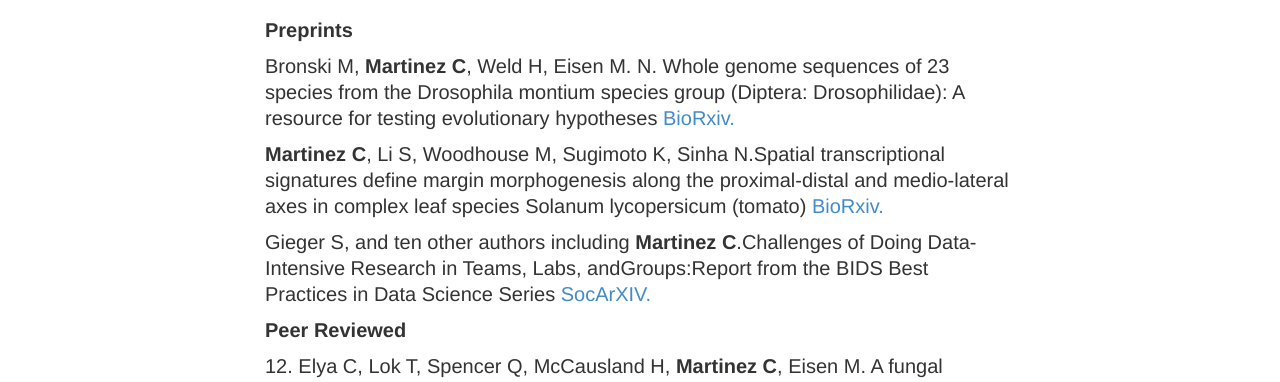
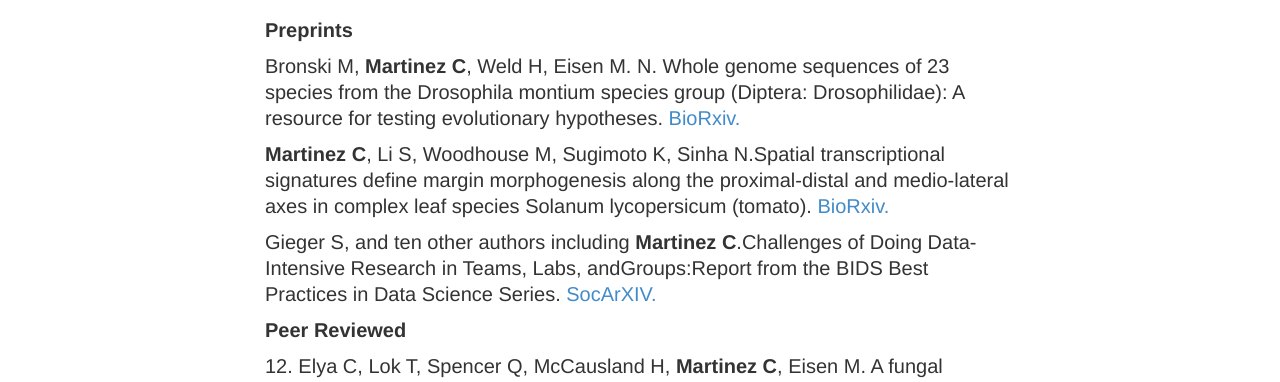
Before and after one commit to iamciera/creports, a Jekyll site: the page built from cv/index.html, in a window 1280 px wide and 900 px high, scrolled down 789 px. Shown: the part 205-587 px from the top of the window. Built offline with Jekyll 4.4.1, drawn with Linux system fonts in a browser that asks for light colours; nearby versions of some CDN libraries.

Commit message:
added periods

```diff
--- a/cv/index.html
+++ b/cv/index.html
@@ -51,11 +51,11 @@ layout: default
 
 				<p><strong>Preprints</strong></p>
 
-				<p>Bronski M, <strong>Martinez C</strong>, Weld H, Eisen M. N. Whole genome sequences of 23 species from the Drosophila montium species group (Diptera: Drosophilidae): A resource for testing evolutionary hypotheses<a href="https://www.biorxiv.org/content/10.1101/861005v1.full"> BioRxiv. </a></p>
+				<p>Bronski M, <strong>Martinez C</strong>, Weld H, Eisen M. N. Whole genome sequences of 23 species from the Drosophila montium species group (Diptera: Drosophilidae): A resource for testing evolutionary hypotheses.<a href="https://www.biorxiv.org/content/10.1101/861005v1.full"> BioRxiv. </a></p>
 
-				<p><strong>Martinez C</strong>, Li S, Woodhouse M, Sugimoto K, Sinha N.Spatial transcriptional signatures define margin morphogenesis along the proximal-distal and medio-lateral axes in complex leaf species Solanum lycopersicum (tomato)<a href="https://www.biorxiv.org/content/10.1101/772228v1"> BioRxiv. </a></p>
+				<p><strong>Martinez C</strong>, Li S, Woodhouse M, Sugimoto K, Sinha N.Spatial transcriptional signatures define margin morphogenesis along the proximal-distal and medio-lateral axes in complex leaf species Solanum lycopersicum (tomato).<a href="https://www.biorxiv.org/content/10.1101/772228v1"> BioRxiv. </a></p>
 
-				<p>Gieger S, and ten other authors including <strong>Martinez C</strong>.Challenges of Doing Data-Intensive Research in Teams, Labs, andGroups:Report from the BIDS Best Practices in Data Science Series<a href="https://osf.io/preprints/socarxiv/a7b3m/"> SocArXIV. </a></p>
+				<p>Gieger S, and ten other authors including <strong>Martinez C</strong>.Challenges of Doing Data-Intensive Research in Teams, Labs, andGroups:Report from the BIDS Best Practices in Data Science Series.<a href="https://osf.io/preprints/socarxiv/a7b3m/"> SocArXIV. </a></p>
 
 				<p><strong>Peer Reviewed</strong></p>
 
```
